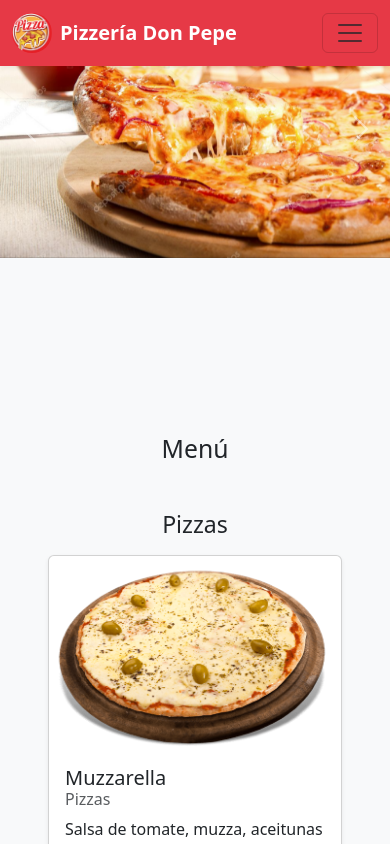
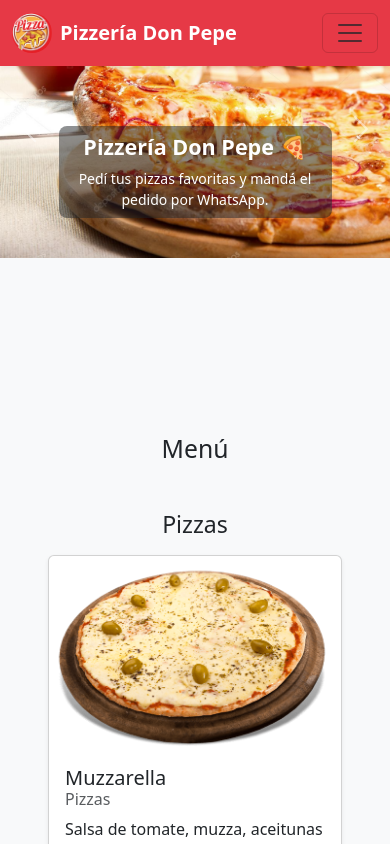
Before and after one commit to MarianoGabrielV/pizza-app, a React (Vite) app: page / in a window 390 px wide. Shown: the top 844 px of the page. Built offline with nearby package versions, Linux system fonts and the light colour scheme.

Commit message:
foto mobile

```diff
--- a/src/components/HeroCarousel.jsx
+++ b/src/components/HeroCarousel.jsx
@@ -41,9 +41,11 @@ export default function HeroCarousel() {
                 alt="Slide 1"
                 style={{ maxHeight: "520px", objectFit: "cover" }}
               />
-              <div className="carousel-caption d-none d-md-block">
-                <h2 className="fw-bold text-shadow">{slide1Title}</h2>
-                <p>{slide1Subtitle}</p>
+              <div className="carousel-caption d-block">
+                <div className="bg-dark bg-opacity-50 rounded-3 px-3 py-2 d-inline-block">
+                  <h2 className="fw-bold text-shadow fs-4">{slide1Title}</h2>
+                  <p className="mb-0 small">{slide1Subtitle}</p>
+                </div>
               </div>
             </div>
 
@@ -55,9 +57,11 @@ export default function HeroCarousel() {
                 alt="Slide 2"
                 style={{ maxHeight: "520px", objectFit: "cover" }}
               />
-              <div className="carousel-caption d-none d-md-block">
-                <h2 className="fw-bold text-shadow">{slide2Title}</h2>
-                <p>{slide2Subtitle}</p>
+              <div className="carousel-caption d-block">
+                <div className="bg-dark bg-opacity-50 rounded-3 px-3 py-2 d-inline-block">
+                  <h2 className="fw-bold text-shadow fs-4">{slide2Title}</h2>
+                  <p className="mb-0 small">{slide2Subtitle}</p>
+                </div>
               </div>
             </div>
 
@@ -69,9 +73,11 @@ export default function HeroCarousel() {
                 alt="Slide 3"
                 style={{ maxHeight: "520px", objectFit: "cover" }}
               />
-              <div className="carousel-caption d-none d-md-block">
-                <h2 className="fw-bold text-shadow">{slide3Title}</h2>
-                <p>{slide3Subtitle}</p>
+              <div className="carousel-caption d-block">
+                <div className="bg-dark bg-opacity-50 rounded-3 px-3 py-2 d-inline-block">
+                  <h2 className="fw-bold text-shadow fs-4">{slide3Title}</h2>
+                  <p className="mb-0 small">{slide3Subtitle}</p>
+                </div>
               </div>
             </div>
           </div>
```
